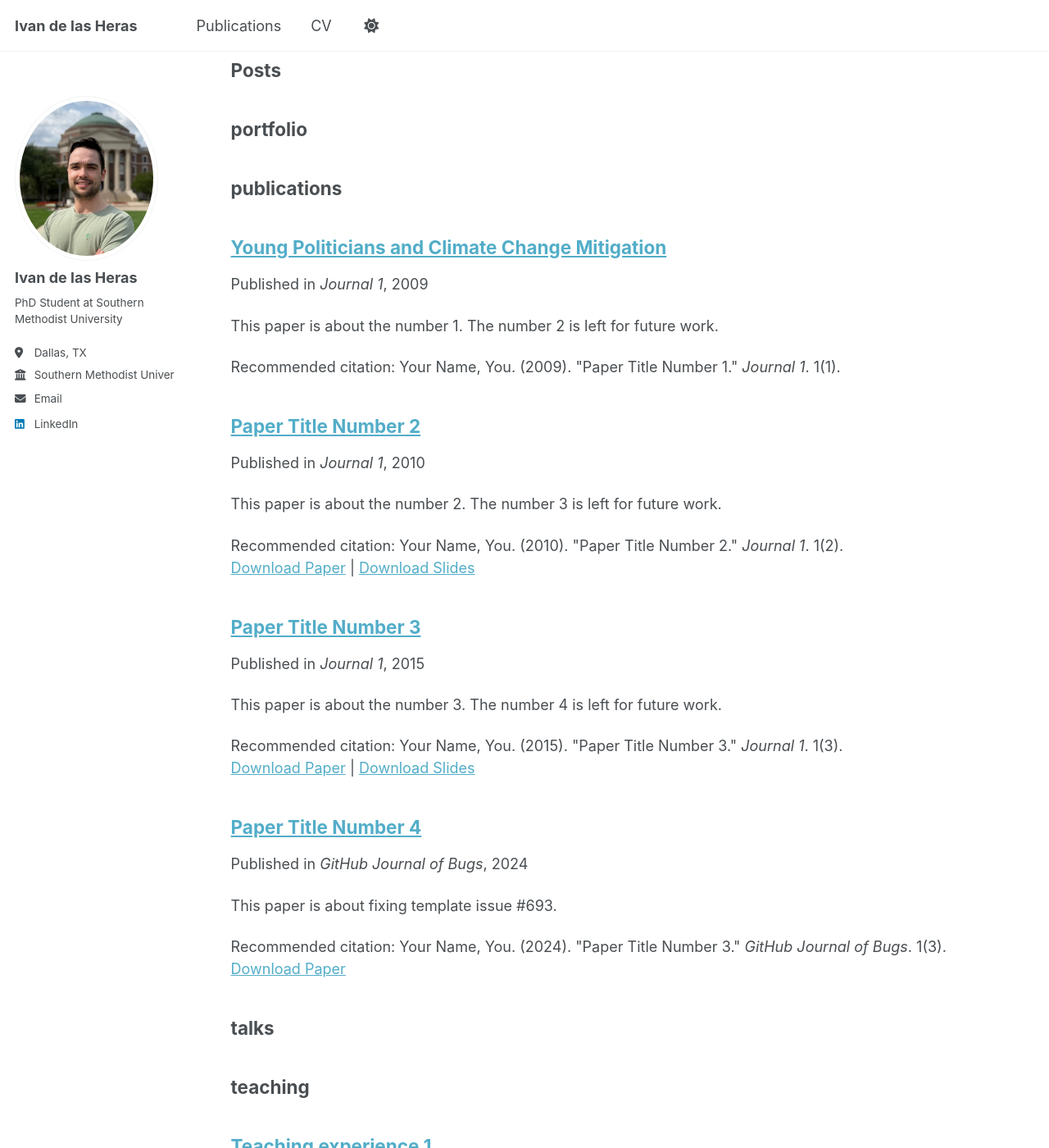
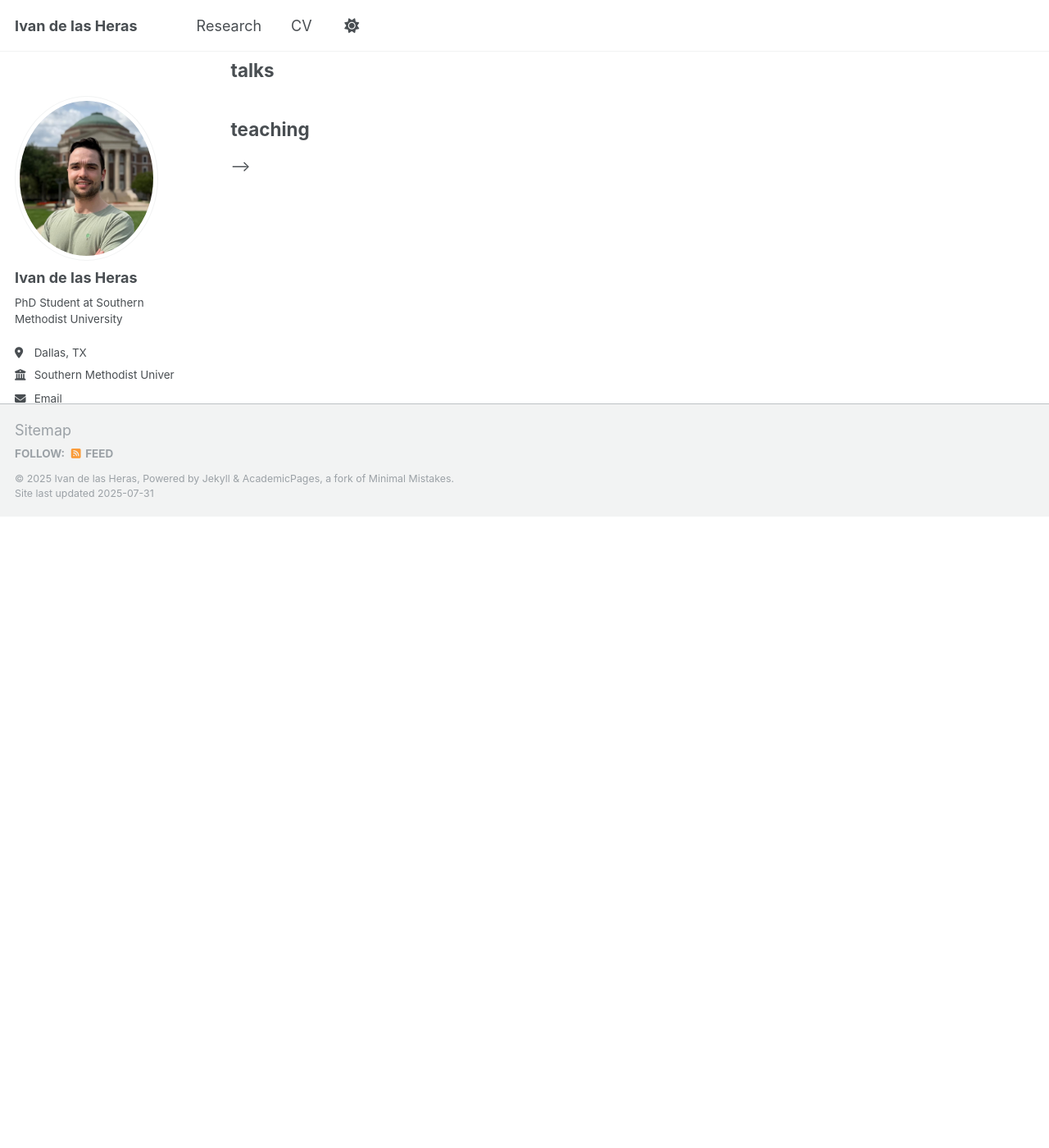
Before and after one commit to ivandelasheras/ivandelasheras.github.io, a Jekyll site: the page built from _pages/sitemap.md, in a window 1280 px wide and 1400 px high, scrolled down 1540 px. Shown: the whole window at 82% size. Built offline with Jekyll 4.4.1, drawn with Linux system fonts in a browser that asks for light colours; after the commit the page ends 2170 px from its top, so only the background shows below that; some of the changed text lies outside the part shown.

Commit message:
update research

```diff
--- a/_data/navigation.yml
+++ b/_data/navigation.yml
@@ -8,7 +8,7 @@
 #      Markdown formatted page while the second is generated using JSON.
 
 main:
-  - title: "Publications"
+  - title: "Research"
     url: /publications/
 
 #  - title: "Talks"
--- a/_publications/2009-10-01-paper-title-number-1.md
+++ /dev/null
@@ -1,14 +0,0 @@
----
-title: "Young Politicians and Climate Change Mitigation"
-collection: publications
-#category: manuscripts
-#permalink: /publication/2009-10-01-paper-title-number-1
-excerpt: 'This paper is about the number 1. The number 2 is left for future work.'
-date: 2009-10-01
-venue: 'Journal 1'
-#slidesurl: 'http://academicpages.github.io/files/slides1.pdf'
-#paperurl: 'http://academicpages.github.io/files/paper1.pdf'
-#bibtexurl: 'http://academicpages.github.io/files/bibtex1.bib'
-citation: 'Your Name, You. (2009). &quot;Paper Title Number 1.&quot; <i>Journal 1</i>. 1(1).'
----
-The contents above will be part of a list of publications, if the user clicks the link for the publication than the contents of section will be rendered as a full page, allowing you to provide more information about the paper for the reader. When publications are displayed as a single page, the contents of the above "citation" field will automatically be included below this section in a smaller font.
--- a/_publications/2010-10-01-paper-title-number-2.md
+++ /dev/null
@@ -1,14 +0,0 @@
----
-title: "Paper Title Number 2"
-collection: publications
-category: manuscripts
-permalink: /publication/2010-10-01-paper-title-number-2
-excerpt: 'This paper is about the number 2. The number 3 is left for future work.'
-date: 2010-10-01
-venue: 'Journal 1'
-slidesurl: 'http://academicpages.github.io/files/slides2.pdf'
-paperurl: 'http://academicpages.github.io/files/paper2.pdf'
-citation: 'Your Name, You. (2010). &quot;Paper Title Number 2.&quot; <i>Journal 1</i>. 1(2).'
----
-
-The contents above will be part of a list of publications, if the user clicks the link for the publication than the contents of section will be rendered as a full page, allowing you to provide more information about the paper for the reader. When publications are displayed as a single page, the contents of the above "citation" field will automatically be included below this section in a smaller font.
--- a/_publications/2015-10-01-paper-title-number-3.md
+++ /dev/null
@@ -1,14 +0,0 @@
----
-title: "Paper Title Number 3"
-collection: publications
-category: manuscripts
-permalink: /publication/2015-10-01-paper-title-number-3
-excerpt: 'This paper is about the number 3. The number 4 is left for future work.'
-date: 2015-10-01
-venue: 'Journal 1'
-slidesurl: 'http://academicpages.github.io/files/slides3.pdf'
-paperurl: 'http://academicpages.github.io/files/paper3.pdf'
-citation: 'Your Name, You. (2015). &quot;Paper Title Number 3.&quot; <i>Journal 1</i>. 1(3).'
----
-
-The contents above will be part of a list of publications, if the user clicks the link for the publication than the contents of section will be rendered as a full page, allowing you to provide more information about the paper for the reader. When publications are displayed as a single page, the contents of the above "citation" field will automatically be included below this section in a smaller font.
--- a/_publications/2024-02-17-paper-title-number-4.md
+++ /dev/null
@@ -1,13 +0,0 @@
----
-title: "Paper Title Number 4"
-collection: publications
-category: conferences
-permalink: /publication/2024-02-17-paper-title-number-4
-excerpt: 'This paper is about fixing template issue #693.'
-date: 2024-02-17
-venue: 'GitHub Journal of Bugs'
-paperurl: 'http://academicpages.github.io/files/paper3.pdf'
-citation: 'Your Name, You. (2024). &quot;Paper Title Number 3.&quot; <i>GitHub Journal of Bugs</i>. 1(3).'
----
-
-The contents above will be part of a list of publications, if the user clicks the link for the publication than the contents of section will be rendered as a full page, allowing you to provide more information about the paper for the reader. When publications are displayed as a single page, the contents of the above "citation" field will automatically be included below this section in a smaller font.
--- a/_teaching/2014-spring-teaching-1.md
+++ /dev/null
@@ -1,20 +0,0 @@
----
-title: "Teaching experience 1"
-collection: teaching
-type: "Undergraduate course"
-permalink: /teaching/2014-spring-teaching-1
-venue: "University 1, Department"
-date: 2014-01-01
-location: "City, Country"
----
-
-This is a description of a teaching experience. You can use markdown like any other post.
-
-Heading 1
-======
-
-Heading 2
-======
-
-Heading 3
-======
--- a/_teaching/2015-spring-teaching-2.md
+++ /dev/null
@@ -1,20 +0,0 @@
----
-title: "Teaching experience 2"
-collection: teaching
-type: "Workshop"
-permalink: /teaching/2015-spring-teaching-1
-venue: "University 1, Department"
-date: 2015-01-01
-location: "City, Country"
----
-
-This is a description of a teaching experience. You can use markdown like any other post.
-
-Heading 1
-======
-
-Heading 2
-======
-
-Heading 3
-======
```
Also changed, not shown: _pages/cv-json.md (deleted, +0 -35 lines), _pages/talks.html (deleted, +0 -16 lines), _pages/year-archive.html (deleted, +0 -19 lines), 5 other files.
